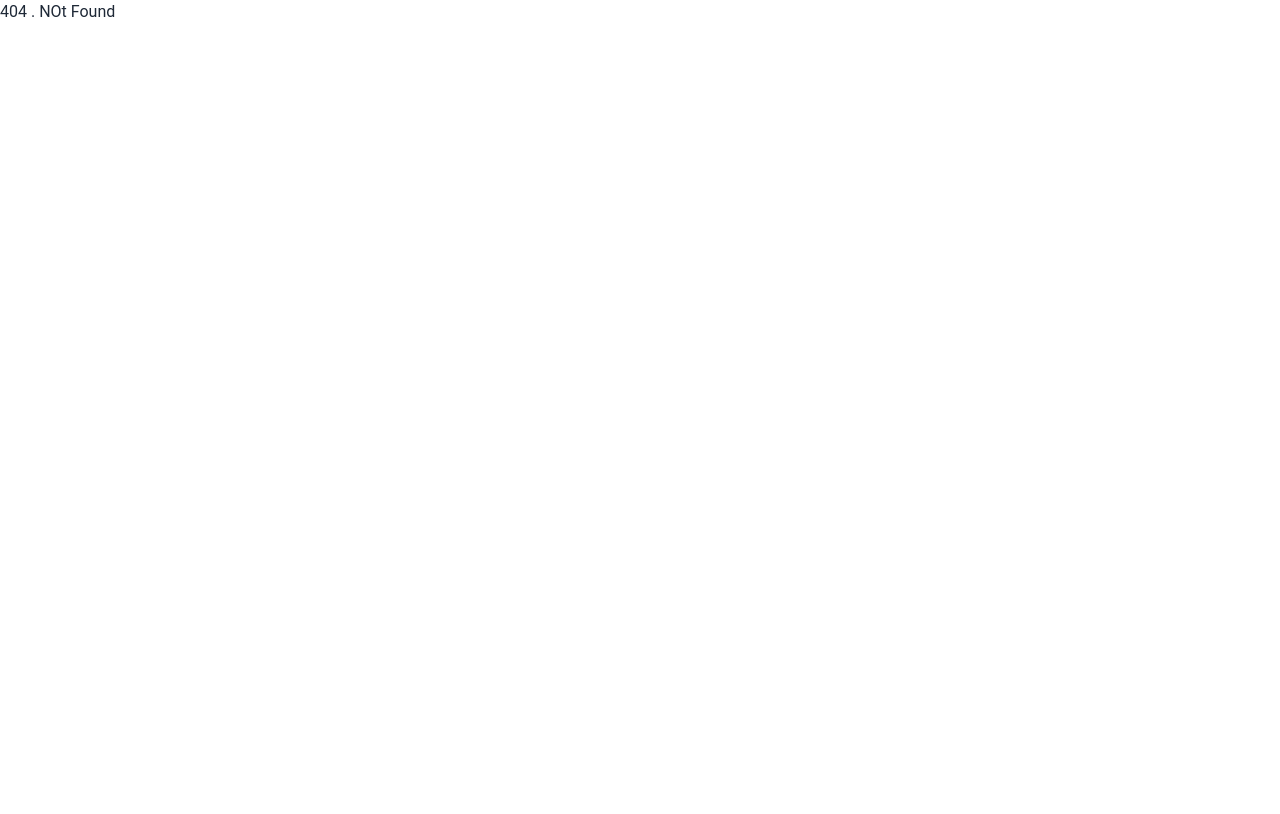
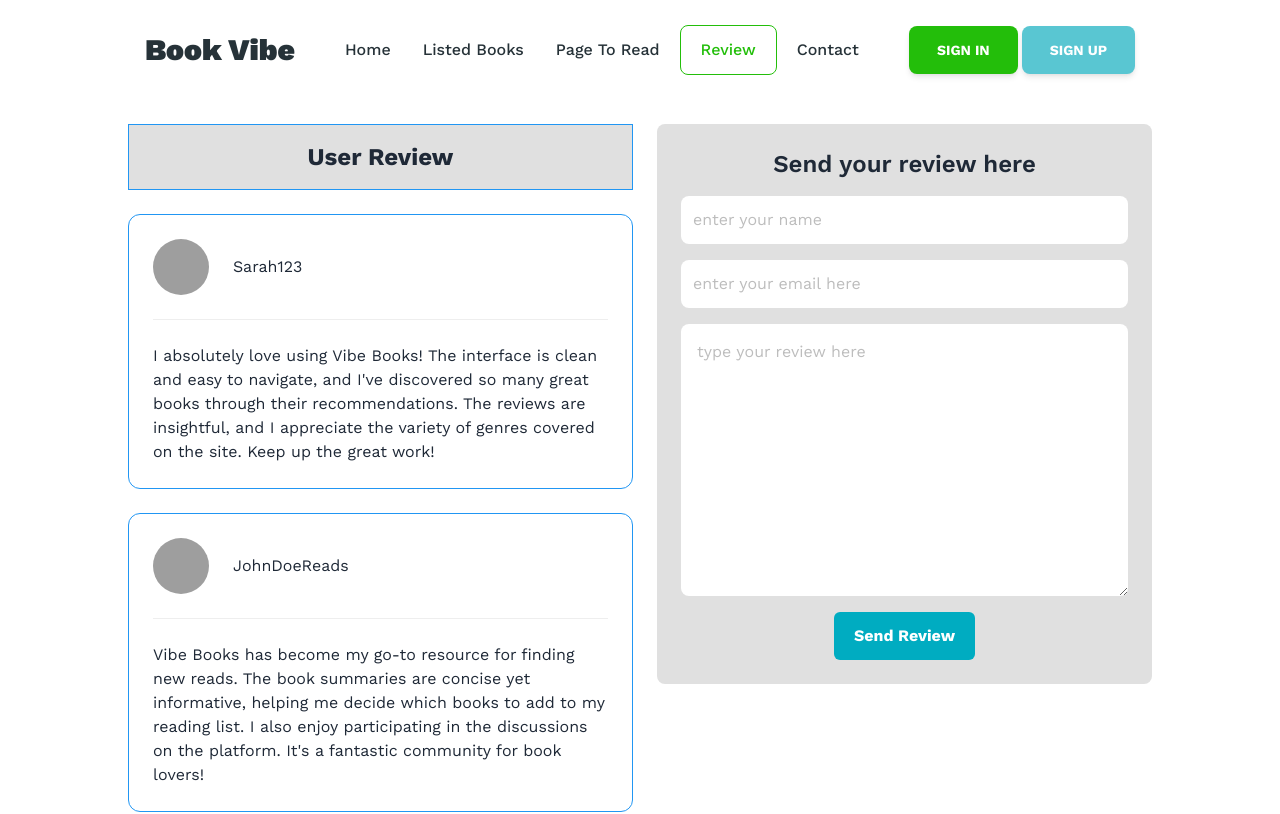
Before and after one commit to Anupam2570632/BookNest, a React (Vite) app: page /review in a window 1280 px wide. Before the commit this address had no page. Shown: the top 814 px of the page. Built offline with nearby package versions, Linux system fonts and the light colour scheme; grey boxes are pictures that could not be loaded; a web font is replaced by a local one.

Commit message:
review page added

```diff
--- a/src/components/HOme/NavBar/NavbarDefault.jsx
+++ b/src/components/HOme/NavBar/NavbarDefault.jsx
@@ -21,10 +21,11 @@ export function NavbarDefault() {
 
     const navList = (
         <ul className="mt-2 mb-4 flex flex-col gap-2 lg:mb-0 lg:mt-0 lg:flex-row lg:items-center">
-            <NavLink className={'px-4 py-2 font-medium'} to={'/'}>Home</NavLink>
-            <NavLink className={'px-4 py-2 font-medium'} to={'/listedbooks'}>Listed Books</NavLink>
-            <NavLink className={'px-4 py-2 font-medium'} to={'/pagetoread'}>Page To Read</NavLink>
-            <NavLink className={'px-4 py-2 font-medium'} to={'/contact'}>Contact</NavLink>
+            <NavLink className={'px-3 py-2 font-medium'} to={'/'}>Home</NavLink>
+            <NavLink className={'px-3 py-2 font-medium'} to={'/listedbooks'}>Listed Books</NavLink>
+            <NavLink className={'px-3 py-2 font-medium'} to={'/pagetoread'}>Page To Read</NavLink>
+            <NavLink className={'px-3 py-2 font-medium'} to={'/review'}>Review</NavLink>
+            <NavLink className={'px-3 py-2 font-medium'} to={'/contact'}>Contact</NavLink>
         </ul>
     );
 
--- /dev/null
+++ b/src/components/Review/Review.jsx
@@ -0,0 +1,53 @@
+
+const Review = () => {
+    const user = [
+        {
+            "name": "Sarah123",
+            "img": "https://images.unsplash.com/photo-1487412720507-e7ab37603c6f?q=80&w=1771&auto=format&fit=crop&ixlib=rb-4.0.3&ixid=M3wxMjA3fDB8MHxwaG90by1wYWdlfHx8fGVufDB8fHx8fA%3D%3D",
+            "review": "I absolutely love using Vibe Books! The interface is clean and easy to navigate, and I've discovered so many great books through their recommendations. The reviews are insightful, and I appreciate the variety of genres covered on the site. Keep up the great work!"
+        },
+        {
+            "name": "JohnDoeReads",
+            "img": "https://images.unsplash.com/photo-1564564321837-a57b7070ac4f?q=80&w=1776&auto=format&fit=crop&ixlib=rb-4.0.3&ixid=M3wxMjA3fDB8MHxwaG90by1wYWdlfHx8fGVufDB8fHx8fA%3D%3D",
+            "review": "Vibe Books has become my go-to resource for finding new reads. The book summaries are concise yet informative, helping me decide which books to add to my reading list. I also enjoy participating in the discussions on the platform. It's a fantastic community for book lovers!"
+        },
+        {
+            "name": "BookLover22",
+            "img": "https://images.unsplash.com/photo-1507003211169-0a1dd7228f2d?q=80&w=1887&auto=format&fit=crop&ixlib=rb-4.0.3&ixid=M3wxMjA3fDB8MHxwaG90by1wYWdlfHx8fGVufDB8fHx8fA%3D%3D",
+            "review": "As an avid reader, I've tried several book review websites, but Vibe Books stands out for its user-friendly design and comprehensive book database. The personalized recommendations based on my reading history are spot on, and I appreciate the timely updates on new releases. Vibe Books has enhanced my reading experience in so many ways!"
+        }
+    ];
+
+    return (
+        <div className="w-11/12 md:w-4/5 mx-auto my-10">
+            <div className="flex gap-6">
+                <div className="space-y-6">
+                    <h2 className="text-center text-2xl font-bold border border-blue-500 p-4 bg-gray-300">User Review</h2>
+                    {
+                        user.map((id, idx) => <div className="space-y-6 p-6 border border-blue-500 rounded-xl" key={idx}>
+                            <div className="flex gap-6 items-center">
+                                <div className="w-14 h-14 overflow-hidden rounded-full">
+                                    <img className="h-full w-full" src={id.img} alt="" />
+                                </div>
+                                <h2>{id.name}</h2>
+                            </div>
+                            <hr />
+                            <p>
+                                {id.review}
+                            </p>
+                        </div>)
+                    }
+                </div>
+                <div className="flex flex-col items-center p-6 bg-gray-300 rounded-lg space-y-4 h-fit">
+                    <h2 className="text-2xl font-semibold text-center">Send your review here</h2>
+                    <input className="w-full p-3 outline-blue-400 rounded-lg" type="text"  id="name" placeholder="enter your name" />
+                    <input className="w-full p-3 outline-blue-400 rounded-lg" type="email" placeholder="enter your email here" />
+                    <textarea className="p-4 rounded-lg outline-blue-400" name="review" id="" cols="40" rows="10" placeholder="type your review here"></textarea>
+                    <button className="px-5 py-3 rounded-md bg-cyan-600 font-bold text-white">Send Review</button>
+                </div>
+            </div>
+        </div>
+    );
+};
+
+export default Review;
--- a/src/components/pageStat/PageStat.jsx
+++ b/src/components/pageStat/PageStat.jsx
@@ -20,10 +20,10 @@ const PageStat = () => {
         return <path d={getPath(x, y, width, height)} stroke="none" fill={fill} />;
     };
     return (
-        <div className="w-11/12 md:w-4/5 mx-auto">
+        <div className="container overflow-y-auto w-11/12 md:w-4/5 mx-auto">
             <BarChart className="mx-auto my-20"
                 width={1000}
-                height={500}
+                height={400}
                 data={data}
                 margin={{
                     top: 20,
--- a/src/main.jsx
+++ b/src/main.jsx
@@ -11,6 +11,7 @@ import BookDetails from './components/BookDetails/BookDetails';
 import ListBooks from './components/ListBooks/ListBooks';
 import PageStat from './components/pageStat/PageStat';
 import ContactPage from './components/ContactPage/ContactPage';
+import Review from './components/Review/Review';
 
 const router = createBrowserRouter([
   {
@@ -38,6 +39,10 @@ const router = createBrowserRouter([
         path: '/contact',
         element: <ContactPage></ContactPage>,
       },
+      {
+        path: '/review',
+        element: <Review></Review>,
+      },
     ],
   },
 ]);
```
